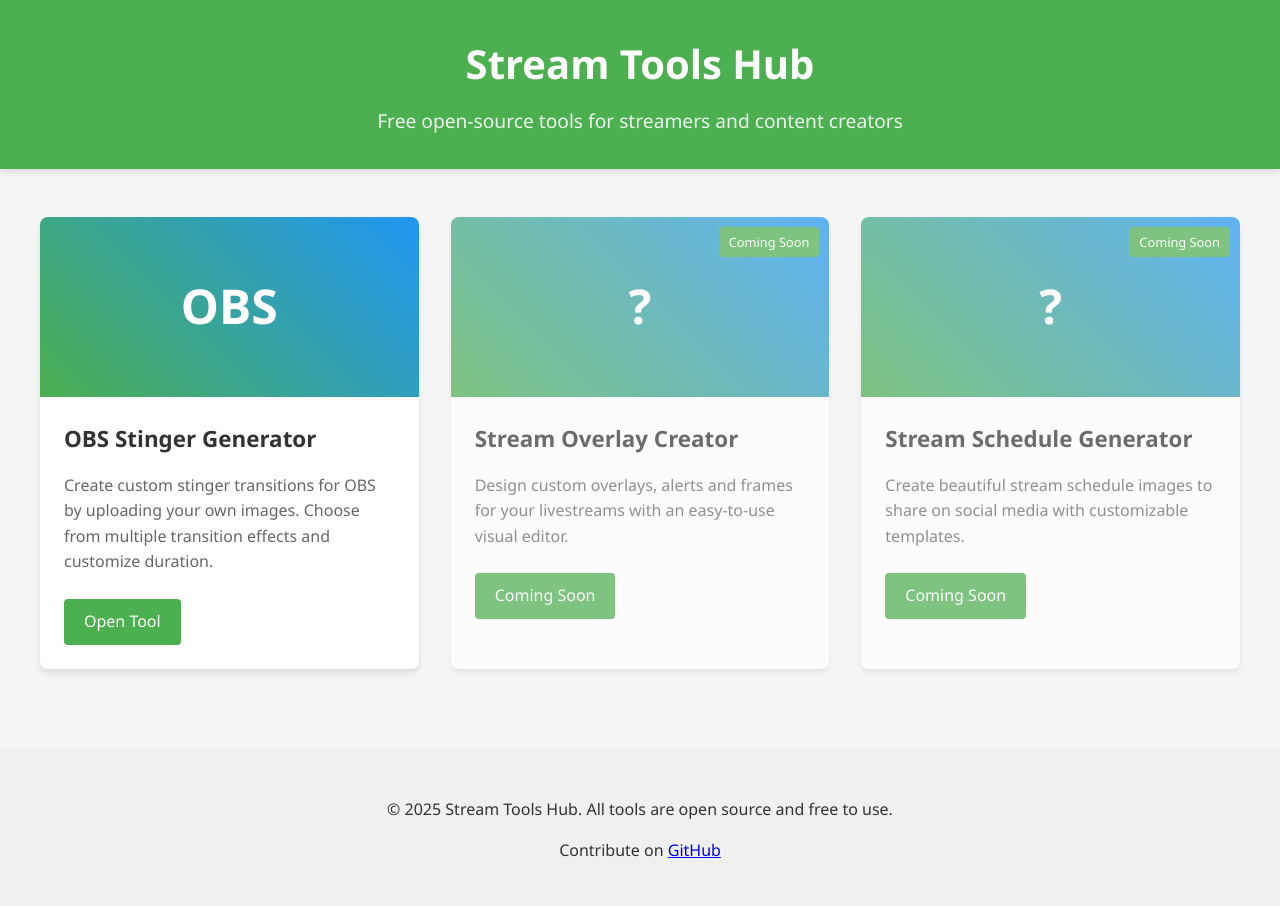
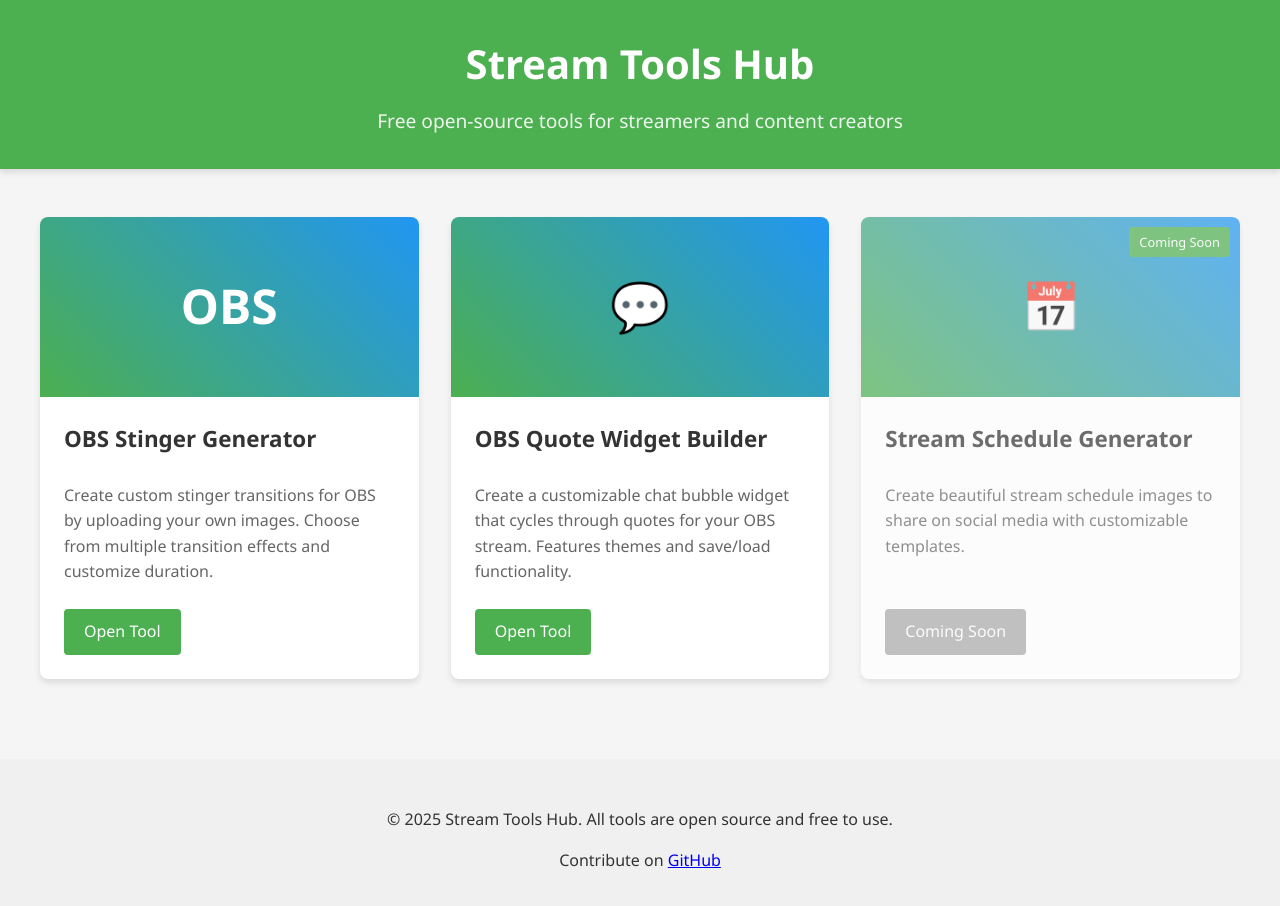
Before and after one commit to RitzDaCat/Ritz_OBS_Tools, a plain HTML site: page index.html in a window 1280 px wide. Drawn offline with Linux system fonts and the light colour scheme.

Commit message:
Update index.html

```diff
--- a/index.html
+++ b/index.html
@@ -62,6 +62,8 @@
             box-shadow: var(--shadow);
             overflow: hidden;
             transition: transform 0.3s ease, box-shadow 0.3s ease;
+            display: flex; /* Use flexbox for card layout */
+            flex-direction: column; /* Stack image and content vertically */
         }
 
         .tool-card:hover {
@@ -76,11 +78,13 @@
             align-items: center;
             justify-content: center;
             overflow: hidden;
+            flex-shrink: 0; /* Prevent image area from shrinking */
         }
 
         .tool-image img {
             max-width: 100%;
             height: auto;
+            display: block; /* Remove extra space below image */
         }
 
         .tool-image.placeholder {
@@ -92,6 +96,9 @@
 
         .tool-content {
             padding: 1.5rem;
+            display: flex; /* Use flexbox for content layout */
+            flex-direction: column; /* Stack content vertically */
+            flex-grow: 1; /* Allow content to fill remaining space */
         }
 
         .tool-content h2 {
@@ -103,6 +110,7 @@
         .tool-content p {
             margin-bottom: 1.5rem;
             color: #666;
+            flex-grow: 1; /* Allow paragraph to push link down */
         }
 
         .tool-link {
@@ -114,18 +122,20 @@
             border-radius: 4px;
             font-weight: 500;
             transition: background-color 0.3s ease;
+            align-self: flex-start; /* Align button to the start */
         }
 
         .tool-link:hover {
             background-color: var(--primary-dark);
         }
 
-        .coming-soon {
-            opacity: 0.7;
-            position: relative;
-        }
-
-        .coming-soon::after {
+        /* Removed .coming-soon::after as it's no longer needed for the second card */
+        /* Keep if needed for other cards */
+         .tool-card.coming-soon {
+             opacity: 0.7;
+             position: relative;
+         }
+        .tool-card.coming-soon::after {
             content: "Coming Soon";
             position: absolute;
             top: 10px;
@@ -135,7 +145,13 @@
             padding: 5px 10px;
             border-radius: 4px;
             font-size: 0.8rem;
+            z-index: 1; /* Ensure it's above content */
         }
+         .tool-card.coming-soon .tool-link {
+             pointer-events: none;
+             background-color: #aaa; /* Grey out button */
+         }
+
 
         footer {
             text-align: center;
@@ -176,34 +192,30 @@
                 </div>
             </div>
 
-            <div class="tool-card coming-soon">
+            <div class="tool-card">
                 <div class="tool-image placeholder">
-                    <span>?</span>
-                </div>
+                    <span>💬</span> </div>
                 <div class="tool-content">
-                    <h2>Stream Overlay Creator</h2>
-                    <p>Design custom overlays, alerts and frames for your livestreams with an easy-to-use visual editor.</p>
-                    <a href="#" class="tool-link" style="pointer-events: none;">Coming Soon</a>
-                </div>
+                    <h2>OBS Quote Widget Builder</h2> <p>Create a customizable chat bubble widget that cycles through quotes for your OBS stream. Features themes and save/load functionality.</p> <a href="quote_widget.html" class="tool-link">Open Tool</a> </div>
             </div>
 
             <div class="tool-card coming-soon">
                 <div class="tool-image placeholder">
-                    <span>?</span>
-                </div>
+                    <span>📅</span> </div>
                 <div class="tool-content">
                     <h2>Stream Schedule Generator</h2>
                     <p>Create beautiful stream schedule images to share on social media with customizable templates.</p>
-                    <a href="#" class="tool-link" style="pointer-events: none;">Coming Soon</a>
+                    <a href="#" class="tool-link">Coming Soon</a>
                 </div>
             </div>
-        </div>
+
+             </div>
     </div>
 
     <footer>
         <div class="container">
             <p>© 2025 Stream Tools Hub. All tools are open source and free to use.</p>
-            <p>Contribute on <a href="https://github.com/yourusername/stream-tools-hub" target="_blank">GitHub</a></p>
+            <p>Contribute on <a href="https://github.com/yourusername/stream-tools-hub" target="_blank" rel="noopener noreferrer">GitHub</a></p>
         </div>
     </footer>
 </body>
```
